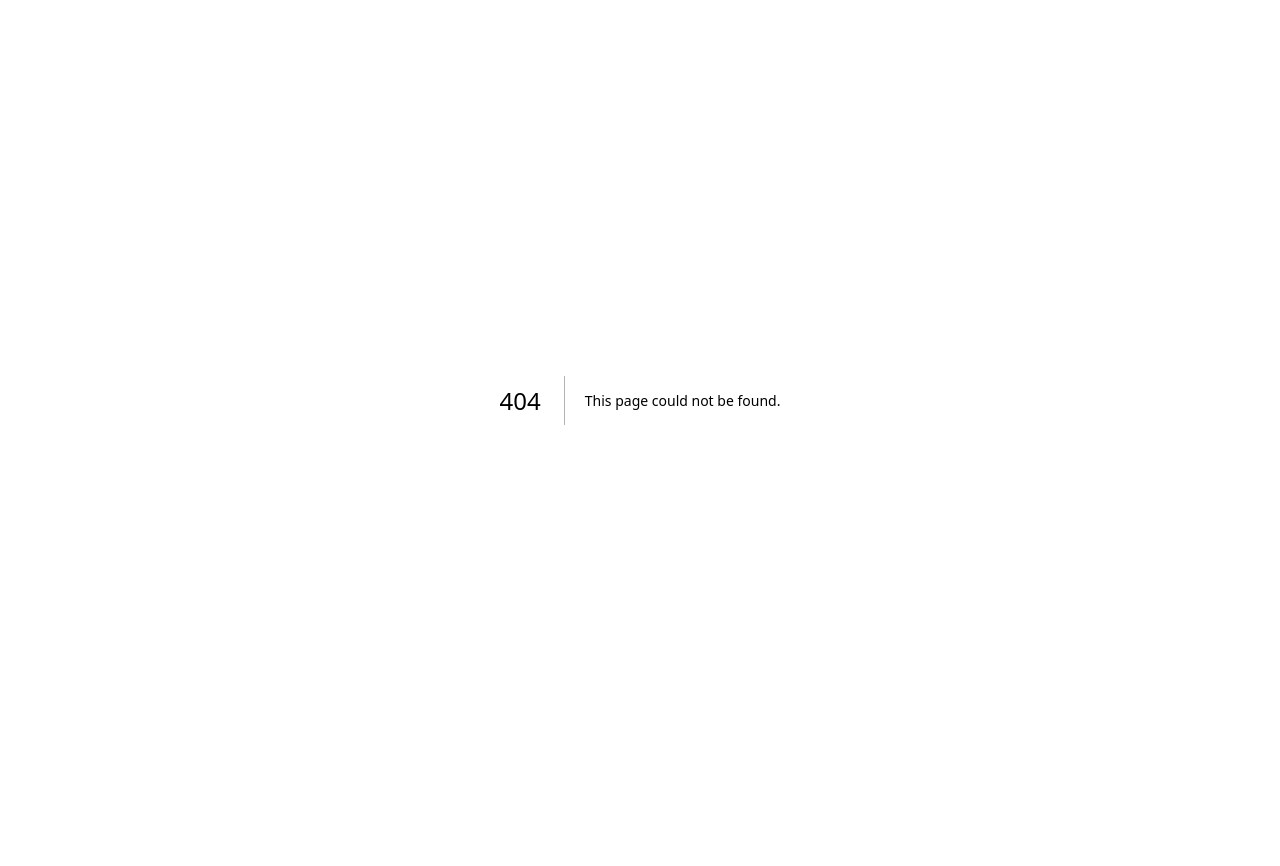
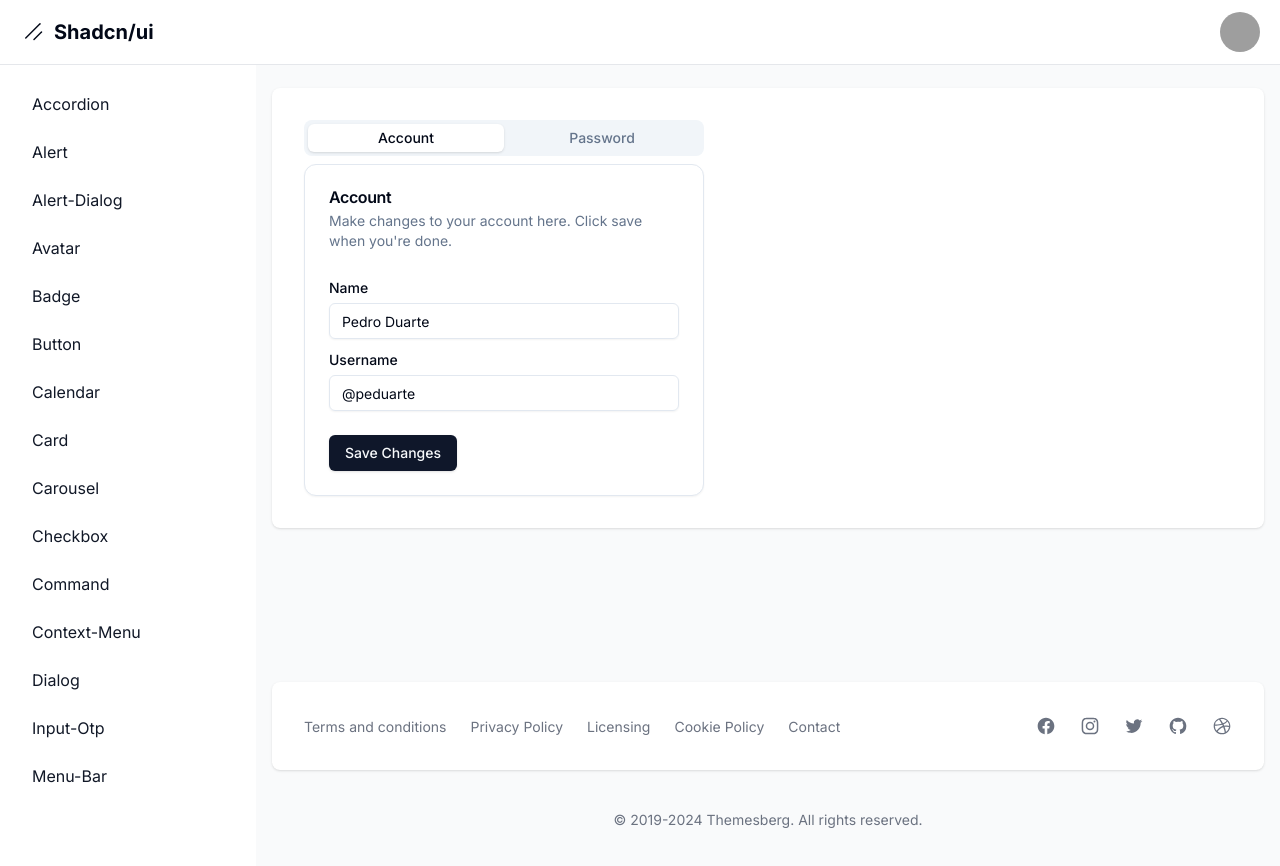
Before and after one commit to jalfonsosuarez/shadcn-ui, a Next.js app: page /dashboard/tabs in a window 1280 px wide. Before the commit this address had no page. Shown: the top 866 px of the page. Before the commit the page ends 800 px from the top, so only its background shows below. Built offline with nearby package versions, Linux system fonts and the light colour scheme; grey boxes are pictures that could not be loaded.

Commit message:
Section 3. Tabs components (last part)

```diff
--- a/package.json
+++ b/package.json
@@ -22,6 +22,7 @@
     "@radix-ui/react-progress": "^1.0.3",
     "@radix-ui/react-slider": "^1.1.2",
     "@radix-ui/react-slot": "^1.0.2",
+    "@radix-ui/react-tabs": "^1.0.4",
     "@radix-ui/react-toast": "^1.1.5",
     "class-variance-authority": "^0.7.0",
     "clsx": "^2.1.1",
--- a/src/app/dashboard/layout.tsx
+++ b/src/app/dashboard/layout.tsx
@@ -26,6 +26,7 @@
   { name: "slider", href: "slider" },
   { name: "sonner", href: "sonner" },
   { name: "toast", href: "toast" },
+  { name: "tabs", href: "tabs" },
 ].sort((a, b) => a.name.localeCompare(b.name));
 
 export default function DashboardLayout({
--- /dev/null
+++ b/src/app/dashboard/tabs/page.tsx
@@ -0,0 +1,22 @@
+import { Tabs, TabsContent, TabsList, TabsTrigger } from "@/components/ui/tabs"
+import { Tab1 } from "./ui/tab1"
+import { Tab2 } from "./ui/tab2"
+
+export default function Page() {
+  return (
+    <div>
+      <Tabs defaultValue="account" className="w-[400px]">
+        <TabsList className="grid w-full grid-cols-2">
+          <TabsTrigger value="account">Account</TabsTrigger>
+          <TabsTrigger value="password">Password</TabsTrigger>
+        </TabsList>
+        <TabsContent value="account">
+          <Tab1 />
+        </TabsContent>
+        <TabsContent value="password">
+          <Tab2 />
+        </TabsContent>
+      </Tabs>
+    </div>
+  );
+}
--- /dev/null
+++ b/src/app/dashboard/tabs/ui/tab1.tsx
@@ -0,0 +1,32 @@
+
+import { Card, CardContent, CardDescription, CardFooter, CardHeader, CardTitle } from "@/components/ui/card"
+import { Label } from "@/components/ui/label"
+import { Input } from "@/components/ui/input"
+import { Button } from "@/components/ui/button"
+
+export const Tab1 = () => {
+  return (
+    <Card>
+      <CardHeader>
+        <CardTitle>Account</CardTitle>
+        <CardDescription>
+          Make changes to your account here. Click save when you're done.
+        </CardDescription>
+      </CardHeader>
+      <CardContent className="space-y-2">
+        <div className="space-y-1">
+          <Label htmlFor="name">Name</Label>
+          <Input id="name" defaultValue="Pedro Duarte" />
+        </div>
+        <div className="space-y-1">
+          <Label htmlFor="username">Username</Label>
+          <Input id="username" defaultValue="@peduarte" />
+        </div>
+      </CardContent>
+      <CardFooter>
+        <Button>Save changes</Button>
+      </CardFooter>
+    </Card>
+
+  )
+}
--- /dev/null
+++ b/src/app/dashboard/tabs/ui/tab2.tsx
@@ -0,0 +1,32 @@
+
+import { Card, CardContent, CardDescription, CardFooter, CardHeader, CardTitle } from "@/components/ui/card"
+import { Label } from "@/components/ui/label"
+import { Input } from "@/components/ui/input"
+import { Button } from "@/components/ui/button"
+
+export const Tab2 = () => {
+  return (
+    <Card>
+      <CardHeader>
+        <CardTitle>Password</CardTitle>
+        <CardDescription>
+          Change your password here. After saving, you'll be logged out.
+        </CardDescription>
+      </CardHeader>
+      <CardContent className="space-y-2">
+        <div className="space-y-1">
+          <Label htmlFor="current">Current password</Label>
+          <Input id="current" type="password" />
+        </div>
+        <div className="space-y-1">
+          <Label htmlFor="new">New password</Label>
+          <Input id="new" type="password" />
+        </div>
+      </CardContent>
+      <CardFooter>
+        <Button>Save password</Button>
+      </CardFooter>
+    </Card>
+
+  )
+}
--- /dev/null
+++ b/src/components/ui/tabs.tsx
@@ -0,0 +1,55 @@
+"use client"
+
+import * as React from "react"
+import * as TabsPrimitive from "@radix-ui/react-tabs"
+
+import { cn } from "@/lib/utils"
+
+const Tabs = TabsPrimitive.Root
+
+const TabsList = React.forwardRef<
+  React.ElementRef<typeof TabsPrimitive.List>,
+  React.ComponentPropsWithoutRef<typeof TabsPrimitive.List>
+>(({ className, ...props }, ref) => (
+  <TabsPrimitive.List
+    ref={ref}
+    className={cn(
+      "inline-flex h-9 items-center justify-center rounded-lg bg-muted p-1 text-muted-foreground",
+      className
+    )}
+    {...props}
+  />
+))
+TabsList.displayName = TabsPrimitive.List.displayName
+
+const TabsTrigger = React.forwardRef<
+  React.ElementRef<typeof TabsPrimitive.Trigger>,
+  React.ComponentPropsWithoutRef<typeof TabsPrimitive.Trigger>
+>(({ className, ...props }, ref) => (
+  <TabsPrimitive.Trigger
+    ref={ref}
+    className={cn(
+      "inline-flex items-center justify-center whitespace-nowrap rounded-md px-3 py-1 text-sm font-medium ring-offset-background transition-all focus-visible:outline-none focus-visible:ring-2 focus-visible:ring-ring focus-visible:ring-offset-2 disabled:pointer-events-none disabled:opacity-50 data-[state=active]:bg-background data-[state=active]:text-foreground data-[state=active]:shadow",
+      className
+    )}
+    {...props}
+  />
+))
+TabsTrigger.displayName = TabsPrimitive.Trigger.displayName
+
+const TabsContent = React.forwardRef<
+  React.ElementRef<typeof TabsPrimitive.Content>,
+  React.ComponentPropsWithoutRef<typeof TabsPrimitive.Content>
+>(({ className, ...props }, ref) => (
+  <TabsPrimitive.Content
+    ref={ref}
+    className={cn(
+      "mt-2 ring-offset-background focus-visible:outline-none focus-visible:ring-2 focus-visible:ring-ring focus-visible:ring-offset-2",
+      className
+    )}
+    {...props}
+  />
+))
+TabsContent.displayName = TabsPrimitive.Content.displayName
+
+export { Tabs, TabsList, TabsTrigger, TabsContent }
```
Also changed, not shown: 1 other file (tests, documents, lock files or other folders).
